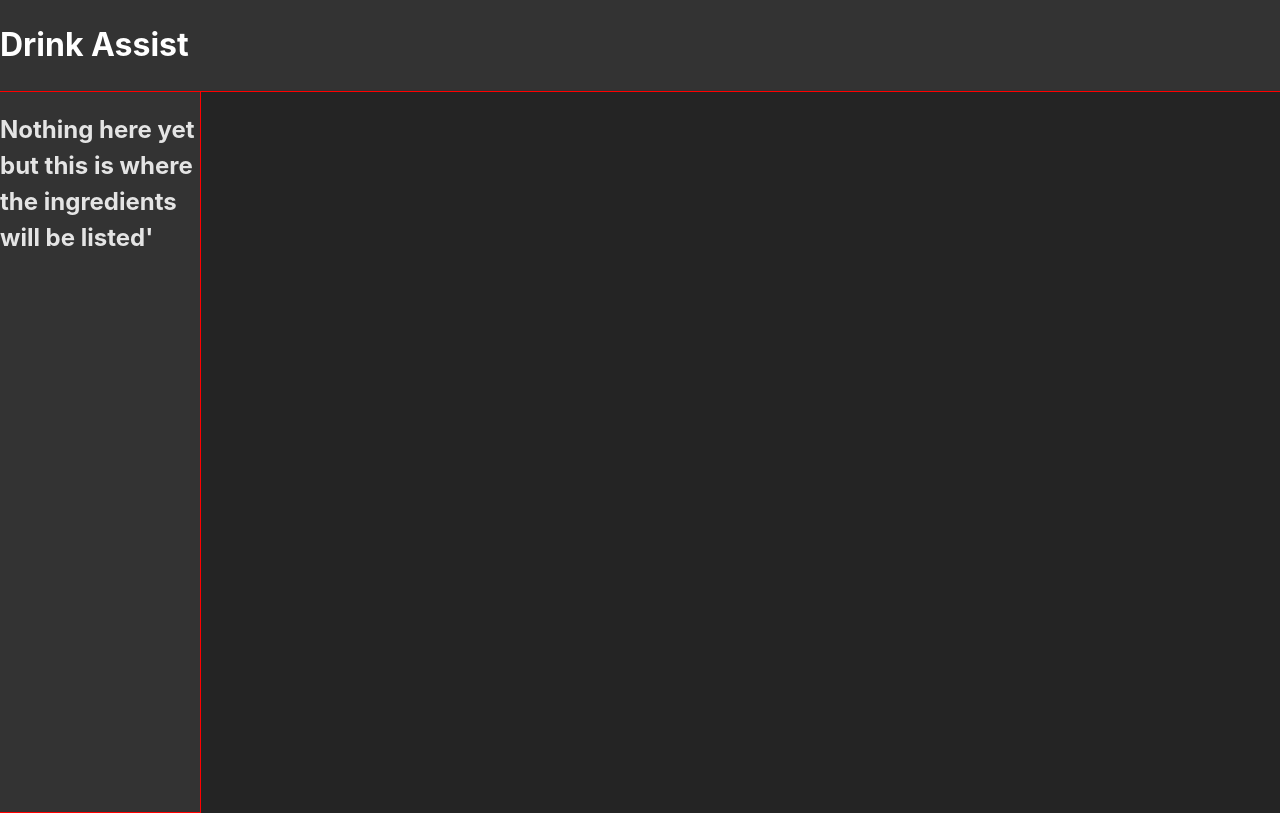
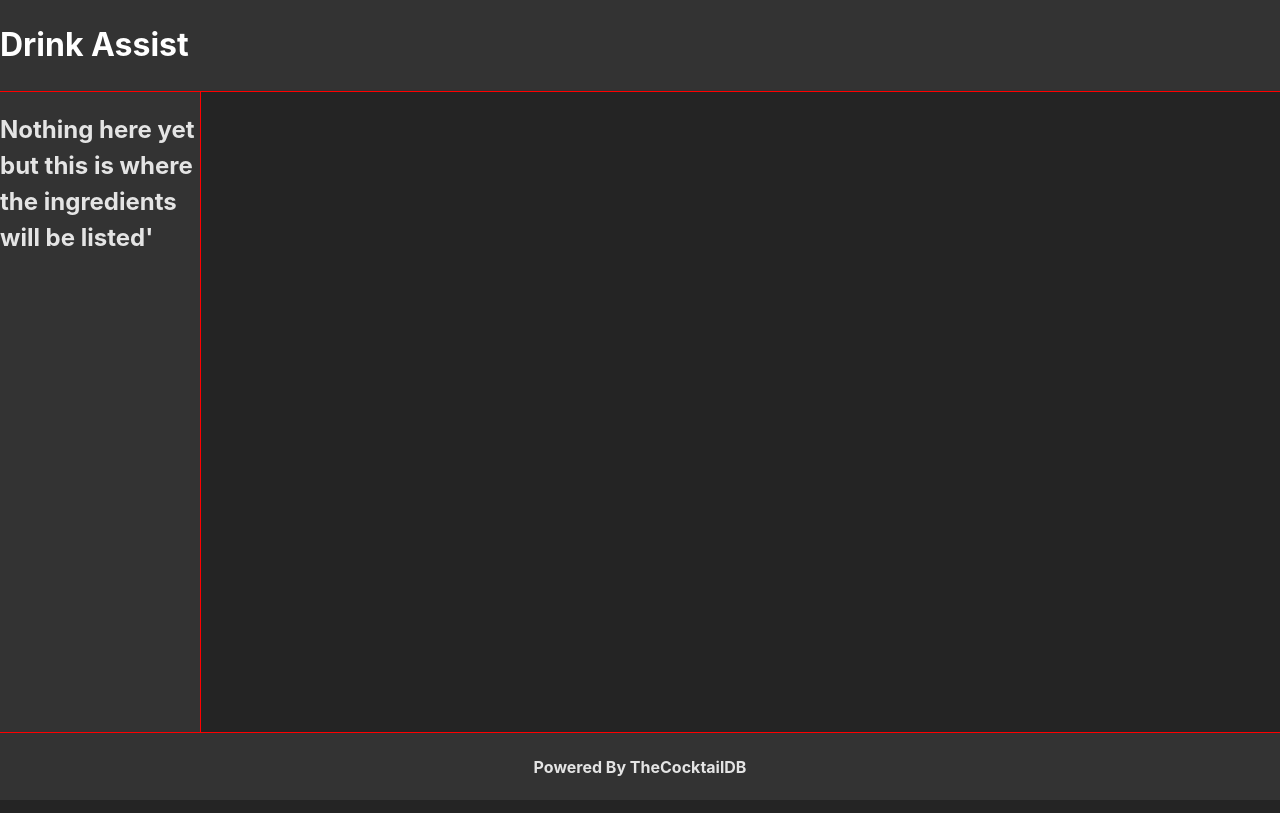
Before and after one commit to Erodri6z/Drink-Assist, a React (Vite) app: page / in a window 1280 px wide. Built offline with nearby package versions, Linux system fonts and the light colour scheme.

Commit message:
add css to footer

```diff
--- a/src/App.tsx
+++ b/src/App.tsx
@@ -1,3 +1,4 @@
+import Footer from './components/Footer/Footer'
 import Header from './components/Header/Header'
 import SideBar from './components/SideBar/SideBar'
 // import React from 'react'
@@ -12,6 +13,7 @@ function App() {
       {/* <div className="page-middle"> */}
         <SideBar />
       {/* </div> */}
+      <Footer />
     </>
   )
 }
--- /dev/null
+++ b/src/components/Footer/Footer.css
@@ -0,0 +1,8 @@
+footer {
+  width: 100%;
+  position: absolute;
+  background-color: #333;
+  border-top: solid red 1px;
+  text-align: center;
+  bottom: 0px;
+}
--- a/src/components/Footer/Footer.tsx
+++ b/src/components/Footer/Footer.tsx
@@ -1,4 +1,6 @@
 import React from "react";
+import "./Footer.css"
+
 
 const Footer: React.FC = () => {
   return (
--- a/src/components/SideBar/SideBar.css
+++ b/src/components/SideBar/SideBar.css
@@ -1,9 +1,8 @@
 .sidebar {
   margin-top: 91.3px;
   width: 200px;
-  height: 90%;
+  height: 85%;
   background-color: #333;
   border: 1px solid red ;
   border-left: #333;
-
 }
```
